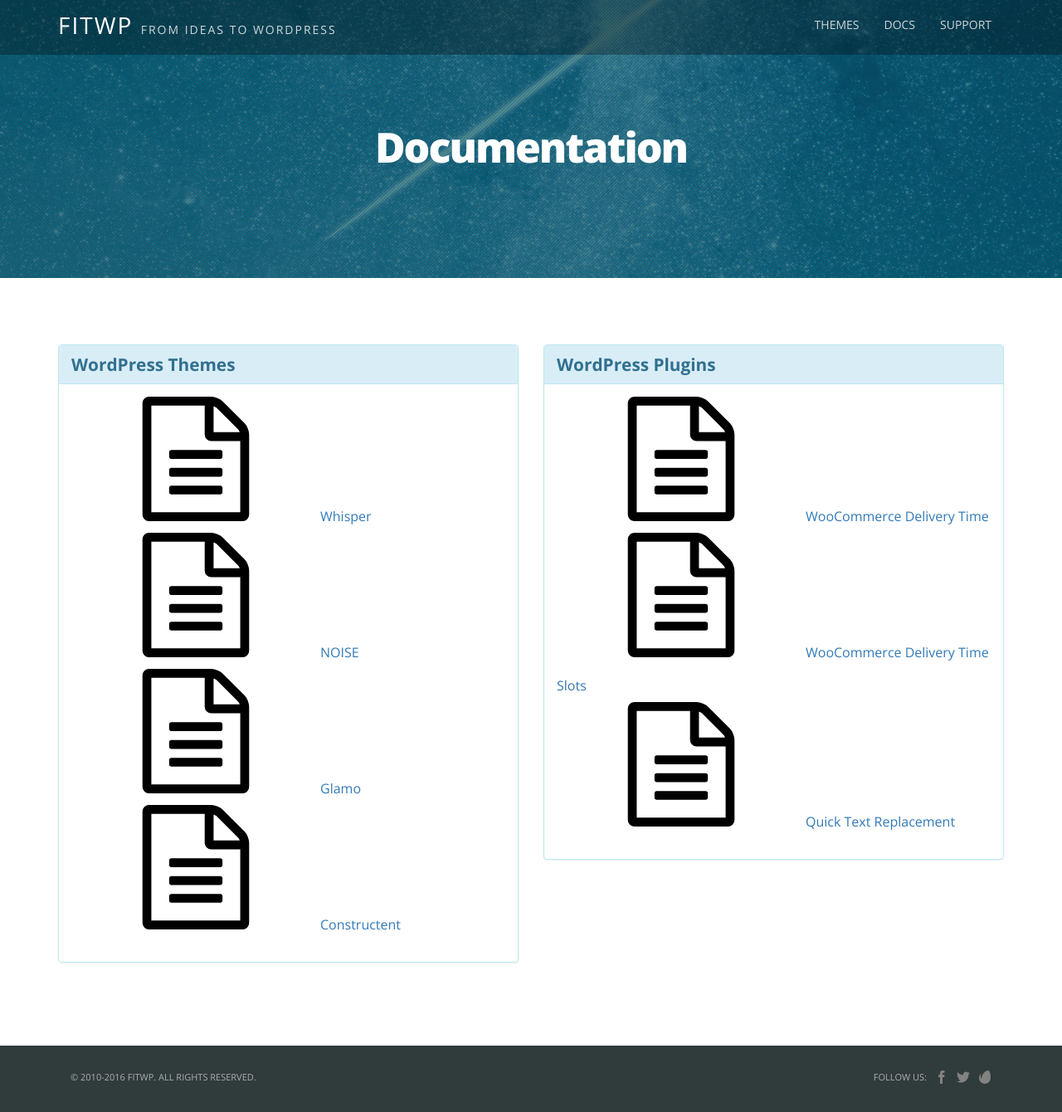
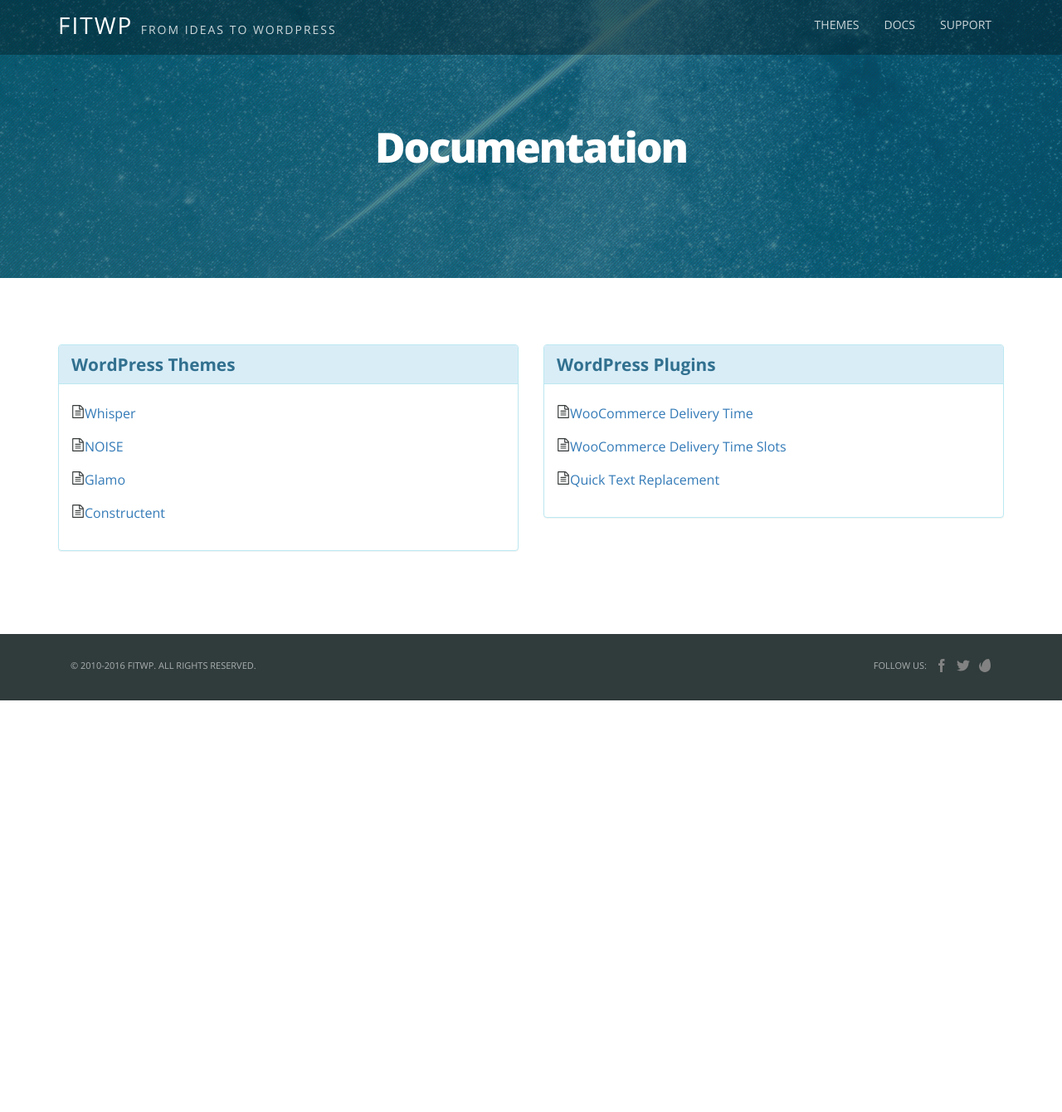
Before and after one commit to fitwp/fitwp.github.io, a Jekyll site: the page built from docs/index.md, in a window 1280 px wide. Shown: the whole page at 83% size. Built offline with Jekyll 4.4.1, drawn with Linux system fonts in a browser that asks for light colours; after the commit the page ends 900 px from its top, so only the background shows below that.

Commit message:
Update page.scss

```diff
--- a/_sass/page.scss
+++ b/_sass/page.scss
@@ -113,3 +113,12 @@
 		line-height: 2.5;
 	}
 }
+.icon {
+	display: inline-block;
+	width: 1em;
+	height: 1em;
+	fill: currentColor;
+}
+.icon-file {
+	width: 0.8571445867419243em;
+}
```
